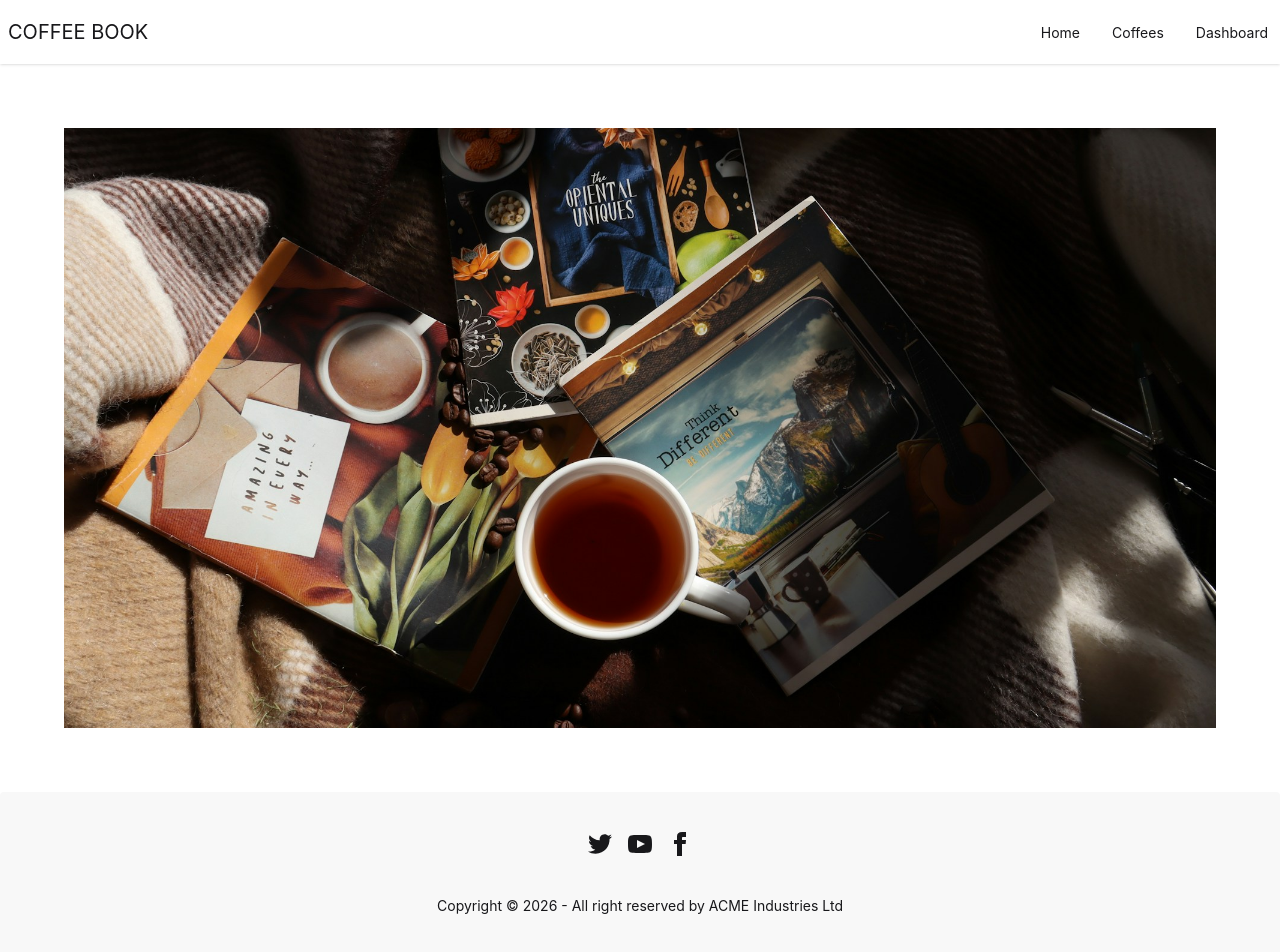
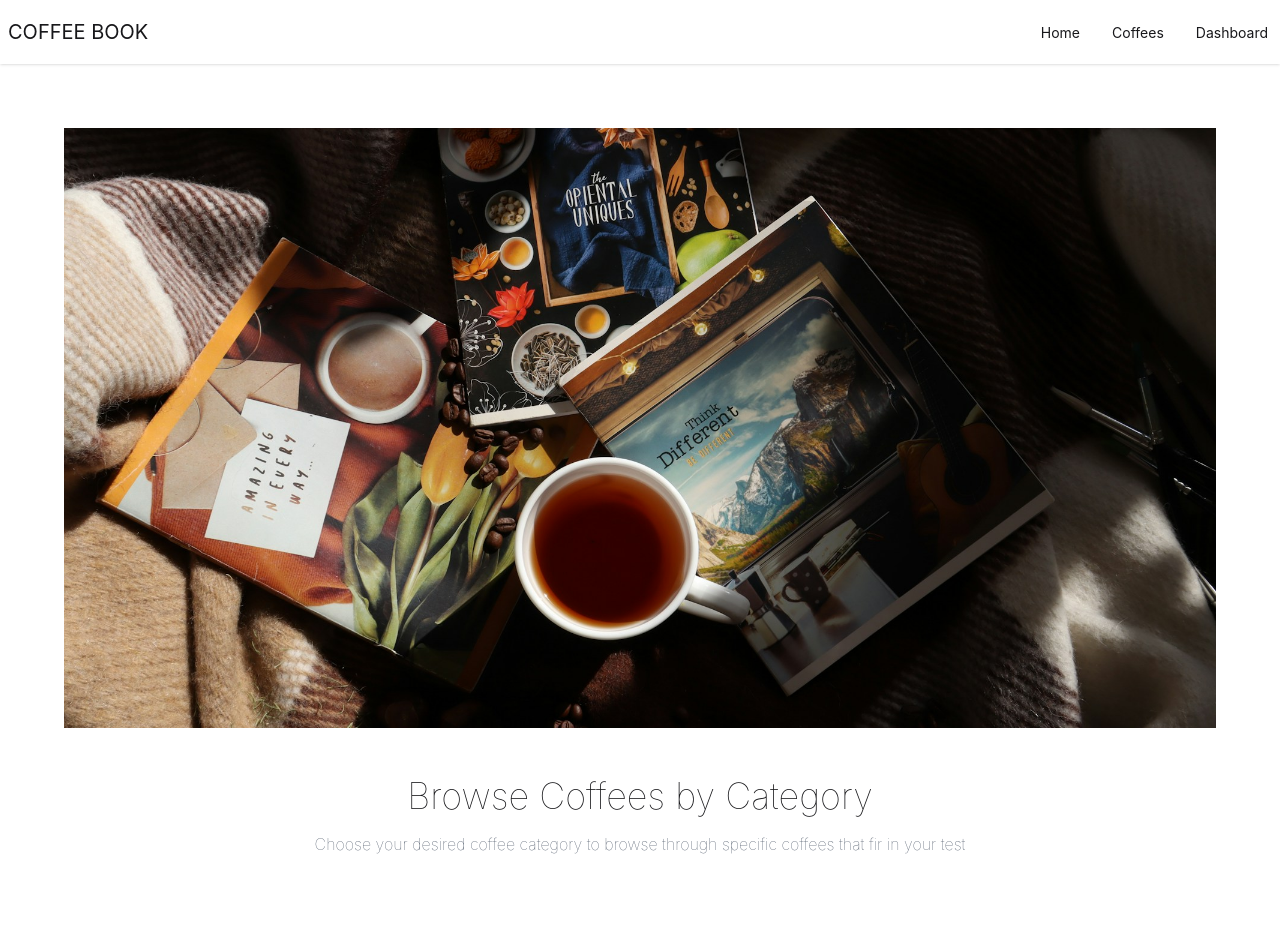
Before and after one commit to sayak53/coffee-book, a React (Vite) app: page / in a window 1280 px wide. Shown: the top 952 px of the page. Built offline with nearby package versions, Linux system fonts and the light colour scheme.

Commit message:
dynamic heading added

```diff
--- /dev/null
+++ b/src/components/Heading.jsx
@@ -0,0 +1,14 @@
+const Heading = ({ title, subtitle }) => {
+  return (
+    <div className="flex flex-col w-full justify-center items-center my-12">
+      <h1 className="text-xl md:text-2xl lg:text-4xl font-thin mb-4">
+        {title}
+      </h1>
+      <p className="text-xs md:text-base text-gray-600 text-center font-thin">
+        {subtitle}
+      </p>
+    </div>
+  );
+};
+
+export default Heading;
--- a/src/layouts/Mainlayout.jsx
+++ b/src/layouts/Mainlayout.jsx
@@ -7,7 +7,7 @@ const Mainlayout = () => {
     <div>
       {/* Navbar */}
       <Navbar />
-      <div className="min-h-[calc(100vh-229px)] py-16 container mx-auto px-16">
+      <div className="min-h-[calc(100vh-229px)] py-12 container mx-auto px-12 lg:py-16 lg:px-16">
         {/* Dynamic section */}
         <Outlet />
       </div>
--- a/src/pages/Home.jsx
+++ b/src/pages/Home.jsx
@@ -1,4 +1,5 @@
 import Banner from "../components/Banner";
+import Heading from "../components/Heading";
 
 const Home = () => {
   return (
@@ -6,6 +7,12 @@ const Home = () => {
       {/* banner */}
       <Banner />
       {/* heading */}
+      <Heading
+        title={"Browse Coffees by Category"}
+        subtitle={
+          "Choose your desired coffee category to browse through specific coffees that fir in your test"
+        }
+      />
       {/* categories tab section */}
       {/* dynamic nested component */}
     </div>
```
